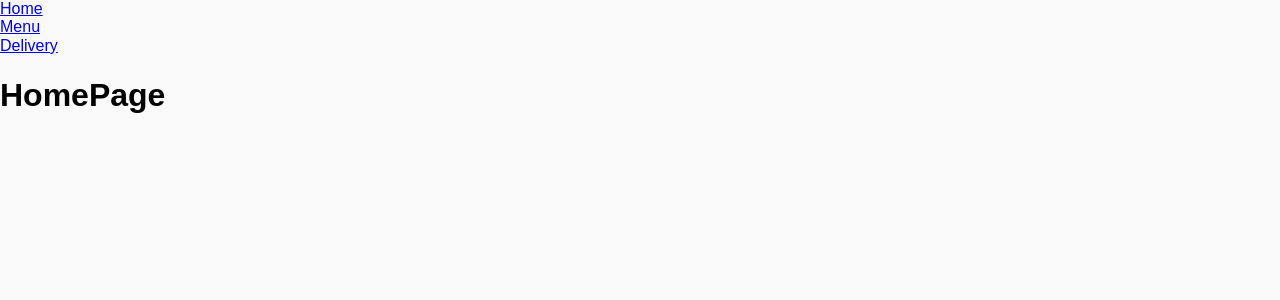
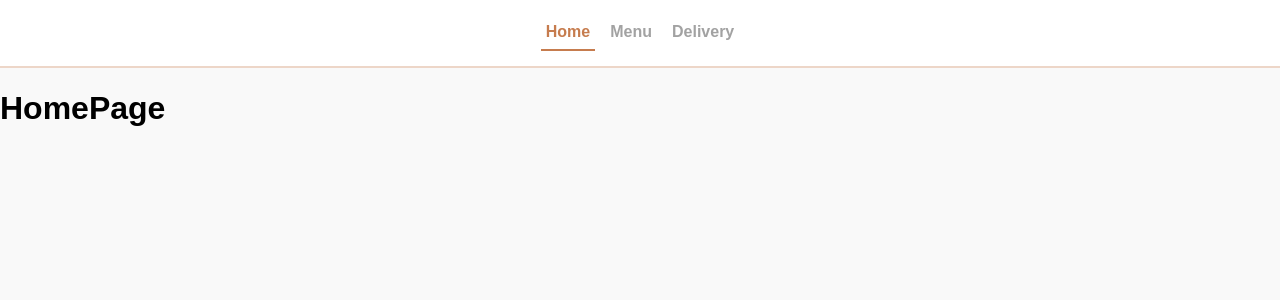
Before and after one commit to 0smir/coffee-art, a Vue app: page / in a window 1280 px wide. Shown: the top 300 px of the page. Built offline with nearby package versions, Linux system fonts and the light colour scheme; a web font is replaced by a local one.

Commit message:
add styles to header component

```diff
--- a/src/components/layouts/TheHeader.vue
+++ b/src/components/layouts/TheHeader.vue
@@ -5,23 +5,78 @@ import { RouterLink } from 'vue-router';
 </script>
 
 <template>
-  <header>
-    <ul>
-      <li>
-        <router-link to="/">Home</router-link>
-      </li>
-      <li>
-        <router-link to="/menu">Menu</router-link>
-      </li>
-      <li>
-        <router-link to="/delivery">Delivery</router-link>
-      </li>
-    </ul>
+  <header class="header">
+    <div class="container">
+      <ul class="header__navigation">
+        <li class="header__navigation-item">
+          <router-link class="header__nav-link" to="/" aria-label="link to Home page">Home</router-link>
+        </li>
+        <li class="header__navigation-item">
+          <router-link class="header__nav-link" to="/menu" aria-label="link to Menu page">Menu</router-link>
+        </li>
+        <li class="header__navigation-item">
+          <router-link class="header__nav-link" to="/delivery" aria-label="link to Delivery page">Delivery</router-link>
+        </li>
+      </ul>
+    </div>
   </header>
 </template>
 
+<style lang="scss">
+.header {
+  position: sticky;
+  top: 0;
+  padding-block: 15px;
+  width: 100%;
+  z-index: 100;
+  border-bottom: 2px solid $primary_medium;
+  background-color: $white;
 
+  &__navigation {
+    display: flex;
+    justify-content: center;
+  }
 
-<style scoped>
+  &__navigation-item {
+    margin-right: 10px;
+    &:last-of-type {
+      margin-right: 0;
+    }
+  }
+  &__nav-link {
+    display: flex;
+    padding: 8px 5px;
+    font-weight: bold;
+    color: $gray;
+    text-decoration: none;
+    border-bottom: 2px solid transparent;
+    transition: border-bottom .35s linear;
+    &:hover,
+    &:focus {
+      border-bottom-color: $gray;
+      transition: border-bottom-color .35s linear;
+    }
+    &:focus-visible {
+      outline: $primary auto 1px;
+      background-color: $primary_light;
+    }
+
+    &.router-link-active {
+      color: $primary;
+      border-bottom: 2px solid $primary;
+      transition: border-bottom-color .35s linear;
+      &:hover,
+      &:focus {
+        color: $primary_light_dark;
+        border-bottom-color: $primary_light_dark;
+        transition: border-bottom-color .35s linear;
+      }
+      &:focus-visible {
+        outline: $primary auto 1px;
+        background-color: $primary_light;
+      }
+    }
+  }
+}
 
 </style>
```
